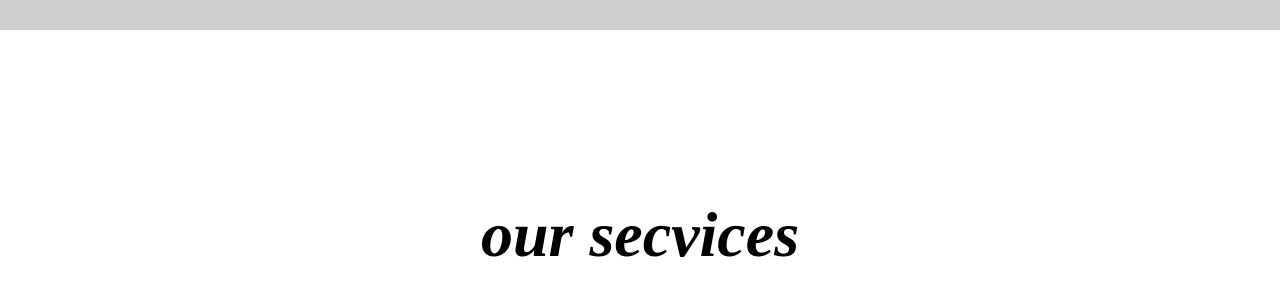
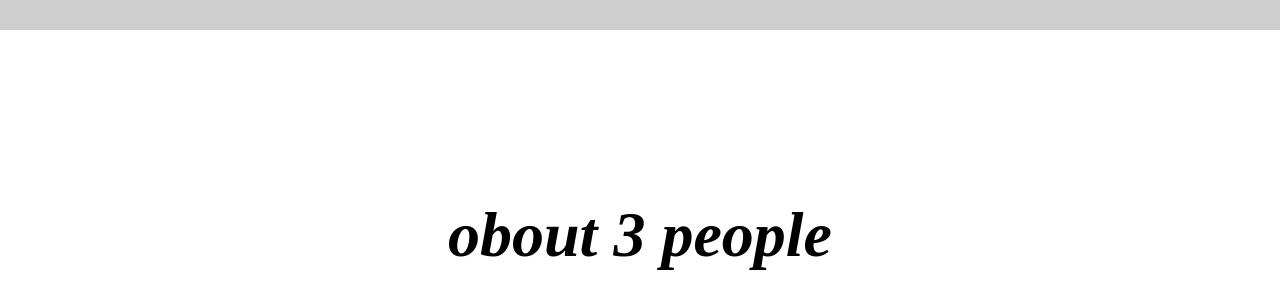
Before and after one commit to parvezgitaccount/myself, a plain HTML site: page index.html in a window 1280 px wide. Shown: the part 628-936 px from the top of the page. Drawn offline with Linux system fonts and the light colour scheme.

Commit message:
some chenge

```diff
--- a/index.html
+++ b/index.html
@@ -41,7 +41,7 @@
     <!-- service  -->
     <section class="services-container">
         <h1 class="h-primary center">
-            our secvices
+            obout 3 people
         </h1>
         <div id="services">
             <div class="box">
```
